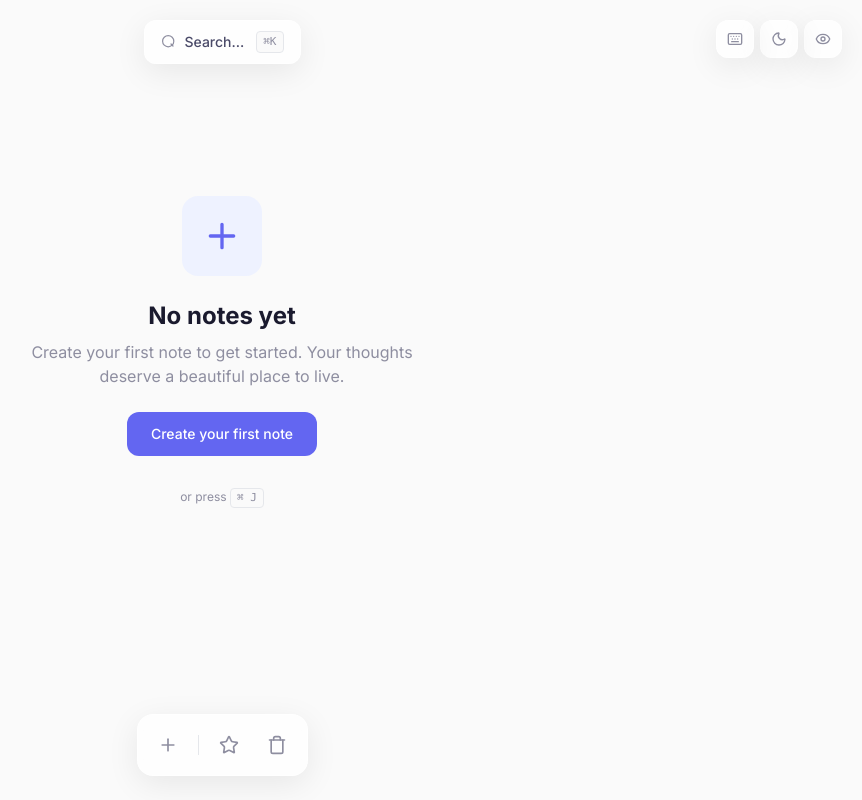
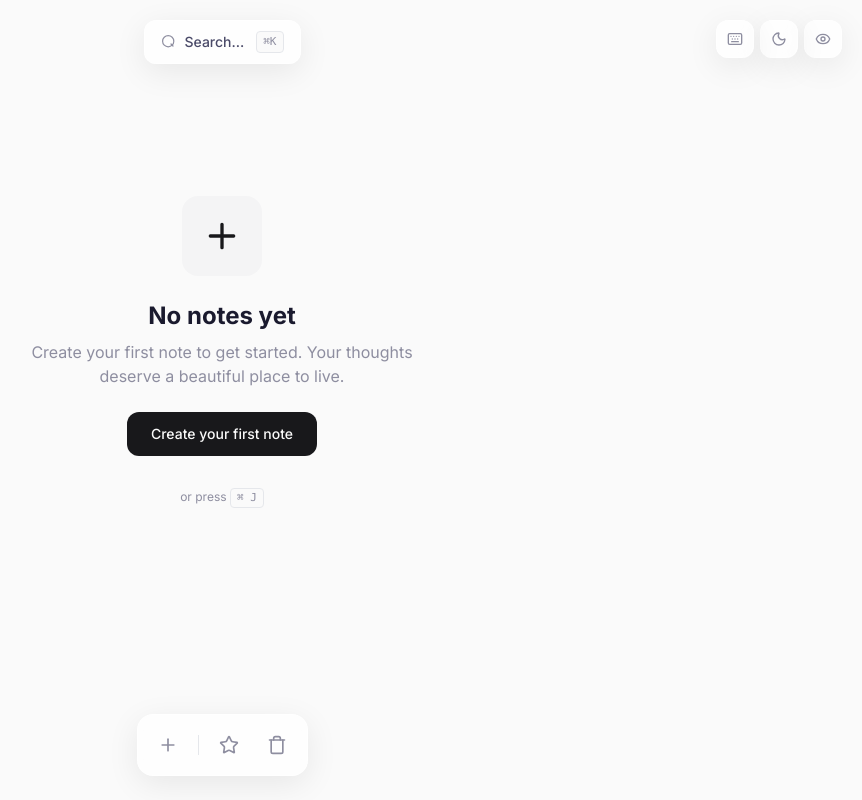
Before and after one commit to Lesedi-coder07/ntp-minus, a Next.js app: page /app in a window 1280 px wide. Shown: the whole page, without its empty margins (418-1280 px from the left). Built offline with nearby package versions, Linux system fonts and the light colour scheme.

Commit message:
fixed ui bugs + changed note cmd

```diff
--- a/app/app/page.tsx
+++ b/app/app/page.tsx
@@ -354,7 +354,7 @@ export default function Home() {
               </p>
               <button
                 onClick={handleNewNote}
-                className="px-6 py-3 rounded-xl bg-[var(--accent)] text-white font-medium text-sm hover:bg-[var(--accent-hover)] transition-all duration-200 btn-micro"
+                className="px-6 py-3 rounded-xl bg-[var(--accent)] text-[var(--background)] font-medium text-sm hover:bg-[var(--accent-hover)] transition-all duration-200 btn-micro"
               >
                 Create your first note
               </button>
--- a/app/globals.css
+++ b/app/globals.css
@@ -8,11 +8,11 @@
   --text-primary: #1a1a2e;
   --text-secondary: #4a4a68;
   --text-muted: #8e8ea0;
-  --accent: #6366f1;
-  --accent-light: #eef2ff;
-  --accent-hover: #4f46e5;
-  --hover-bg: #f0f0ff;
-  --hover-border: #c7d2fe;
+  --accent: #18181b;
+  --accent-light: #f4f4f5;
+  --accent-hover: #09090b;
+  --hover-bg: #f4f4f5;
+  --hover-border: #d4d4d8;
   --border-light: #e5e7eb;
   --shadow-sm: 0 1px 3px rgba(0, 0, 0, 0.04);
   --shadow-md: 0 4px 12px rgba(0, 0, 0, 0.06);
@@ -32,11 +32,11 @@
   --text-primary: #fafafa;
   --text-secondary: #a1a1aa;
   --text-muted: #71717a;
-  --accent: #818cf8;
-  --accent-light: #1e1b4b;
-  --accent-hover: #a5b4fc;
-  --hover-bg: rgba(129, 140, 248, 0.1);
-  --hover-border: #3730a3;
+  --accent: #e4e4e7;
+  --accent-light: #27272a;
+  --accent-hover: #fafafa;
+  --hover-bg: rgba(255, 255, 255, 0.06);
+  --hover-border: #3f3f46;
   --border-light: #27272a;
   --shadow-sm: 0 1px 3px rgba(0, 0, 0, 0.3);
   --shadow-md: 0 4px 12px rgba(0, 0, 0, 0.4);
@@ -198,6 +198,15 @@
   transform: translateX(-50%) scale(1);
 }
 
+.dark .tooltip::after {
+  background: #3f3f46;
+  color: #fafafa;
+}
+
+.dark .tooltip::before {
+  border-top-color: #3f3f46;
+}
+
 body {
   background: var(--background);
   color: var(--foreground);
--- a/app/page.tsx
+++ b/app/page.tsx
@@ -210,7 +210,7 @@ export default function LandingPage() {
             <div className="grid sm:grid-cols-2 gap-4">
               {[
                 { keys: '⌘ K', action: 'Search notes' },
-                { keys: '⌘ N', action: 'New note' },
+                { keys: '⌘ J', action: 'New note' },
                 { keys: '⌘ .', action: 'Toggle focus mode' },
                 { keys: '⌘ B', action: 'Bold text' },
                 { keys: '⌘ I', action: 'Italic text' },
--- a/components/navigation/bottom-bar.tsx
+++ b/components/navigation/bottom-bar.tsx
@@ -29,7 +29,7 @@ export default function BottomBar({ onAddNote, onFavoriteNote, onDeleteNote }: B
             hover:bg-[var(--hover-bg)] hover:text-[var(--accent)]`}
           aria-label="New note"
           onClick={() => handleClick(onAddNote, 'add')}
-          data-tooltip="New note (⌘N)"
+          data-tooltip="New note (⌘J)"
         >
           <Plus className={`w-5 h-5 transition-colors duration-200
             ${activeButton === 'add' ? 'text-[var(--accent)]' : 'text-[var(--text-muted)]'}
```
